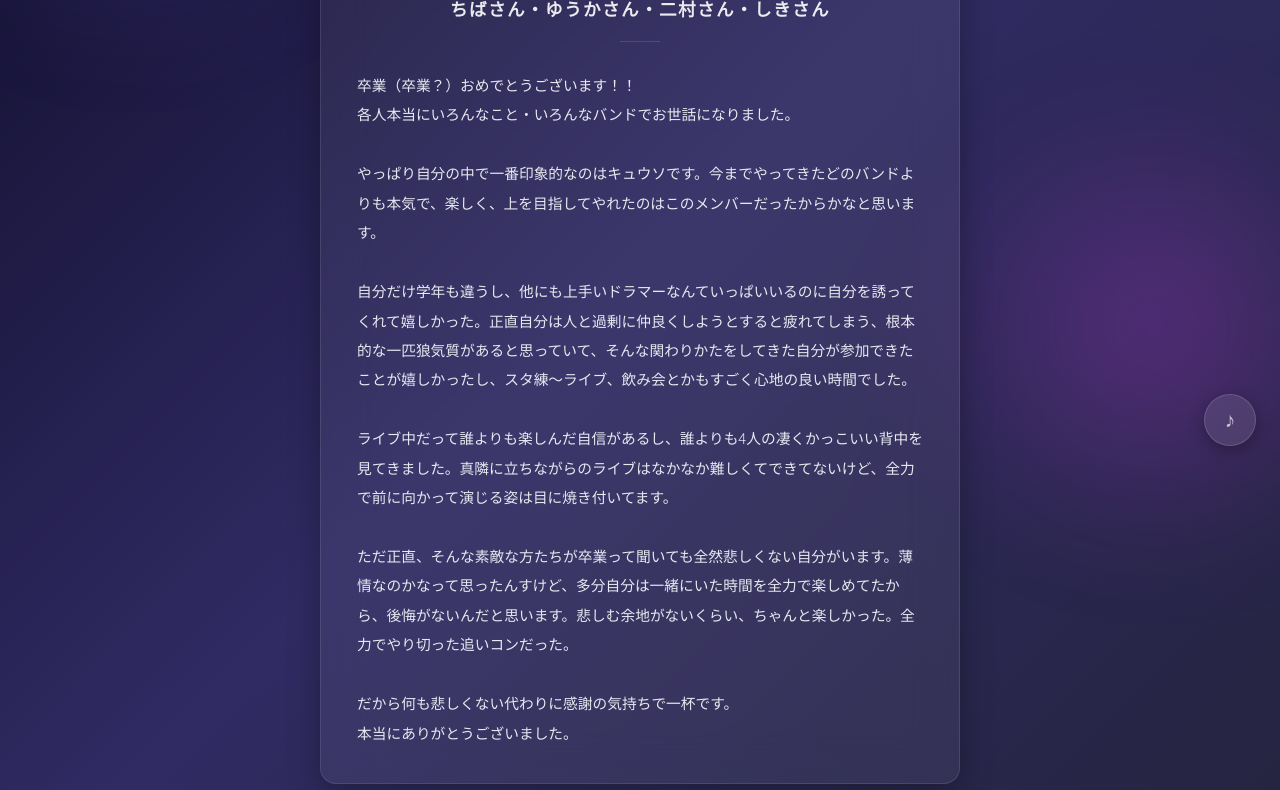
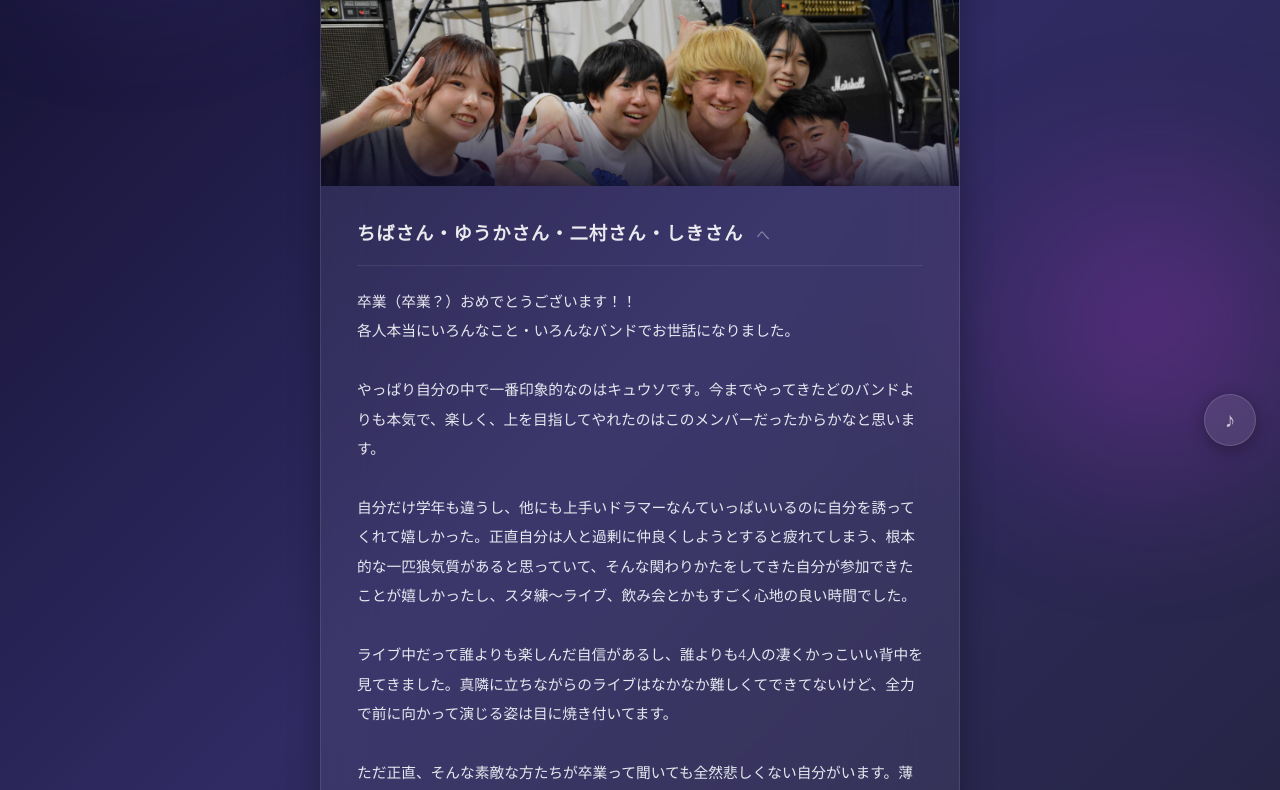
Before and after one commit to isojz/geion-cards, a plain HTML site: page index.html in a window 1280 px wide. Shown: the part 330-1120 px from the top of the page. Drawn offline with Linux system fonts and the light colour scheme.

Commit message:
add band group photo to みんなへ card

```diff
--- a/index.html
+++ b/index.html
@@ -317,13 +317,8 @@ const bandMsg = `卒業（卒業？）おめでとうございます！！
 
 function renderBandCard() {
   cardArea.innerHTML = `<div class="card">
-    <div class="card-band-header">
-      <div class="band-emoji">🎸</div>
-      <div class="band-title">ちばさん・ゆうかさん・二村さん・しきさん</div>
-      <div class="band-sub"></div>
-      <div class="band-divider"></div>
-    </div>
-    <div class="card-body">${bandMsg}</div>
+    <div class="card-photo-overlay"><img class="card-photo" src="img/band.jpg" alt="みんな"></div>
+    <div class="card-body"><div class="name">ちばさん・ゆうかさん・二村さん・しきさん <span>へ</span></div>${bandMsg}</div>
   </div>`;
   requestAnimationFrame(() => {
     requestAnimationFrame(() => {
```
Also changed, not shown: img/band.jpg (added).
